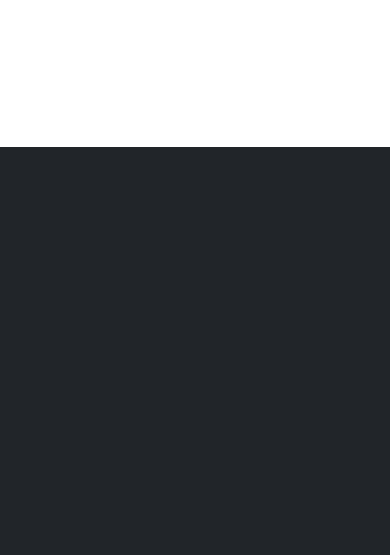
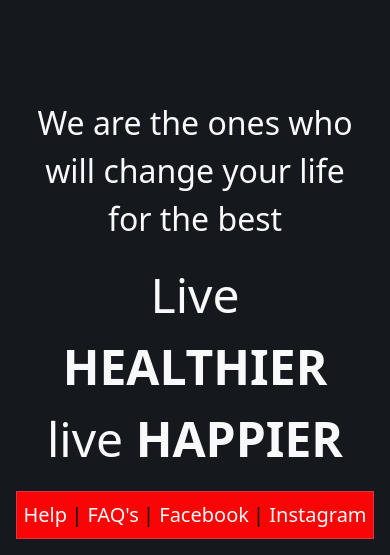
Before and after one commit to DmcpEI/WebDevelopment, a PHP site: page / in a window 390 px wide; the page is wider, and only the part inside the window is pictured. Shown: the part 697-1252 px from the top of that part. Before the commit the page ends 844 px from the top of that part, so only its background shows below. Run offline with PHP 8.4, Linux system fonts and the light colour scheme.

Commit message:
update para ficar bue bonito e apresentavel como um trabalho devia de ser

```diff
--- a/Assignment2/index.html
+++ b/Assignment2/index.html
@@ -9,9 +9,9 @@
 
     </head>
 
-    <body>
+    <body class="color">
 
-        <div class="p-3 mb-2 bg-dark">
+        <div class="p-3 container-fluid">
 
             <img src="https://s3.envato.com/files/107422018/pump-iron_logo_template_v1-02_fullcolor-alt.png" class="rounded mx-auto d-block logo"  alt="Logo">
 
@@ -27,17 +27,45 @@
             <br>
             <br>
 
-            <div class="mh-100" style="width: 510px; height: 200px">
-                <p class="text-center text-light">Want to get <strong> BIGGER </strong> and <strong>FITTER</strong>, we have the right solution for you. Join one of our plans and start training your muscles</p>
+            <div class="container">
+                <div class="row">
+                    <div class="mh-100 col-xs-6" style="width: 510px; height: 200px">
+                        <p style="font-size: x-large" class="text-center text-light">Want to get <strong> BIGGER </strong> and <strong>FITTER</strong>, we have the right solution for you. Join one of our plans and start training your muscles</p>
+                    </div>
+                    <div class="col-md-8" style="width: 510px; height: 200px">
+                        <img class="mx-auto" src="https://media.istockphoto.com/id/1322158059/photo/dumbbell-water-bottle-towel-on-the-bench-in-the-gym.jpg?s=612x612&w=0&k=20&c=CIdh6LPGwU6U6lbvKCdd7LcppidaYwcDawXJI-b0yGE=" class="rounded mx-auto d-block logo"  alt="ImagemInicio">
+                    </div>
+                </div>
             </div>
 
             <div class="d-flex justify-content-center" style="width: 700px; height: 100px">
                 <button onclick="window.location.href='gymplans.html'" class="btn text-light border border-light rounded-pill btn-lg btn-block btnLogo fs-1" style="background-color: #f80505"> <u>Join Now</u> </button>
             </div>
 
-            <div class="mh-100" style="width: 510px; height: 200px">
-                <button onclick="window.location.href='faq.html'" class="btn text-light border border-light rounded-pill btn-lg btn-block btnLogo fs-1" style="background-color: #f80505"> <u>Faq</u> </button>
+            <br>
+            <br>
+            <br>
+            <br>
+            <br>
+
+            <div class="container">
+                <div class="mh-100 row">
+                    <p style="font-size: xx-large" class="text-center text-light">We are the ones who will change your life for the best </p>
+                    <p style="font-size: xxx-large" class="text-center text-light">Live <strong>HEALTHIER</strong> live <strong>HAPPIER</strong></p>
+                </div>
             </div>
+
+            <nav class="navbar navbar-expand-md navbar-light border border-danger" style="background-color: #f80505;">
+                <div class="mx-auto order-0">
+                    <a class="navbar-brand mx-auto text-light fs-5" href="help.html">Help</a>
+                    <a class="navbar-brand mx-auto"> | </a>
+                    <a class="navbar-brand mx-auto text-light fs-5" href="faq.html">FAQ's</a>
+                    <a class="navbar-brand mx-auto"> | </a>
+                    <a class="navbar-brand mx-auto text-light fs-5" target = "_blank" href="https://www.instagram.com/dmcp_insta/">Facebook</a>
+                    <a class="navbar-brand mx-auto"> | </a>
+                    <a class="navbar-brand mx-auto text-light fs-5"  target = "_blank" href="https://www.instagram.com/robertoandradexo/">Instagram</a>
+                </div>
+            </nav>
 
         </div>
 
--- a/Assignment2/styles.css
+++ b/Assignment2/styles.css
@@ -1,5 +1,9 @@
 body {
     font-family: 'Monospace', 'Lucida Console', !important;
+}
+
+.color{
+    background: rgb(21,25,29);
 }
 
 .logo {
```
Also changed, not shown: Assignment2/faq.html (+10 -7 lines), Assignment2/help.html (+11 -9 lines).
